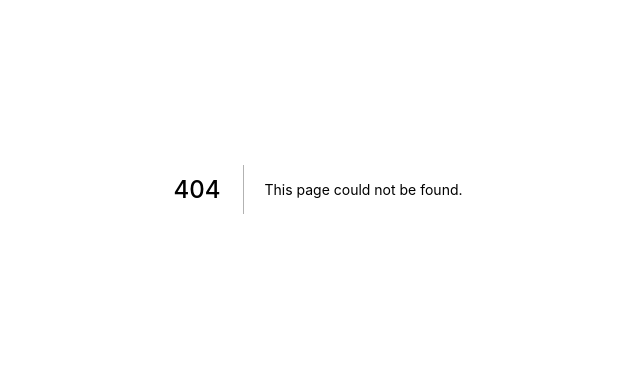
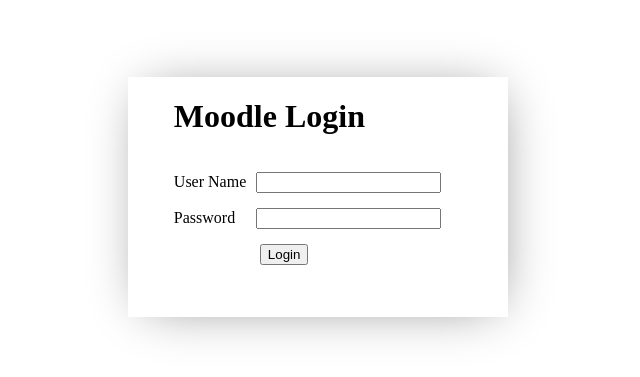
Before and after one commit to iustaad/bootcamp, a Next.js app: page /login in a window 1280 px wide. Before the commit this address had no page. Shown: the part 211-588 px from the top of the page, without its empty margins (322-962 px from the left). Built offline with nearby package versions, Linux system fonts and the light colour scheme.

Commit message:
Login Page And Moodle Services

```diff
--- /dev/null
+++ b/Services/moodleService.js
@@ -0,0 +1,24 @@
+import axios from "axios";
+
+const moodleURL = "http://localhost";
+
+class moodleService {
+  // userToken = credentials.data;
+
+  login(credentials) {
+    return axios.post(
+      `${moodleURL}/login/token.php?username=${credentials.username}&password=${credentials.password}&service=moodle_mobile_app`
+    );
+  }
+
+  enrolledUser() {
+    const userToken = localStorage.getItem("token");
+    // console.log(token);
+
+    return axios.post(
+      `${moodleURL}/webservice/rest/server.php?wstoken=${userToken}&wsfunction=core_enrol_get_enrolled_users&moodlewsrestformat=json&courseid=2`
+    );
+  }
+}
+
+export default new moodleService();
--- /dev/null
+++ b/components/TextField.js
@@ -0,0 +1,14 @@
+import React from "react";
+import { useField, ErrorMessage } from "formik";
+
+export const TextField = ({ label, ...props }) => {
+  const [field] = useField(props);
+
+  return (
+    <div>
+      <label htmlFor={field.name}>{label}</label>
+      <input {...field} {...props} />
+      <ErrorMessage name={field.name} />
+    </div>
+  );
+};
--- a/package.json
+++ b/package.json
@@ -6,10 +6,12 @@
     "start": "next start"
   },
   "dependencies": {
-    "axios": "^0.26.0",
     "express": "^4.17.3",
     "next": "latest",
     "react": "17.0.2",
-    "react-dom": "17.0.2"
+    "react-dom": "17.0.2",
+    "axios": "^0.26.0",
+    "formik": "^2.2.9",
+    "yup": "^0.32.11"
   }
 }
--- /dev/null
+++ b/pages/login.js
@@ -0,0 +1,76 @@
+import { Formik, Form } from "formik";
+import { TextField } from "../components/TextField";
+import * as Yup from "yup";
+import moodleService from "../Services/moodleService";
+import styles from "../styles/login.module.css";
+
+export default function Login() {
+  const validate = Yup.object({
+    username: Yup.string(),
+    password: Yup.string(),
+  });
+
+  const loginUsr = async (values) => {
+    try {
+      const response = await moodleService.login(values);
+      // console.log(response.data.token);
+      localStorage.setItem("token", response.data.token);
+    } catch (err) {
+      console.log(err);
+    }
+  };
+
+  const getEnrolledUser = async () => {
+    // const userToken = localStorage.getItem("token");
+    try {
+      const response = await moodleService.enrolledUser();
+      console.log(response.data[0]);
+      console.log(response.data[1]);
+      console.log(response.data[2]);
+    } catch (err) {
+      console.log(err);
+    }
+  };
+
+  return (
+    <Formik
+      initialValues={{
+        username: "",
+        password: "",
+      }}
+      validationSchema={validate}
+      onSubmit={(values) => {
+        loginUsr(values);
+        getEnrolledUser();
+      }}
+    >
+      {(formik) => (
+        <div className={styles.main}>
+          <div className={styles.card}>
+            <div className={styles.form}>
+              <h1>Moodle Login</h1>
+              <Form>
+                <TextField
+                  className={styles.userName}
+                  label="User Name"
+                  name="username"
+                  type="text"
+                />
+                <TextField
+                  className={styles.password}
+                  label="Password"
+                  name="password"
+                  type="password"
+                />
+
+                <button className={styles.loginButton} type="submit">
+                  Login
+                </button>
+              </Form>
+            </div>
+          </div>
+        </div>
+      )}
+    </Formik>
+  );
+}
--- /dev/null
+++ b/styles/login.module.css
@@ -0,0 +1,31 @@
+.main{
+    display: flex;
+    flex-direction: column;
+    justify-content: center;
+    align-items: center;
+    height: 100vh;
+}
+
+.card{
+    display: flex;
+    box-shadow: grey 3px 2px 51px -15px;
+    align-items: center;
+    align-content: space-around;
+    flex-direction: column;
+    flex-wrap: wrap;
+    width: 30%;
+    height: 30%;
+}
+
+.userName{
+    margin: 15px 10px;
+}
+
+.password{
+    margin: 0px 21px;
+}
+
+.loginButton{
+    margin-top: 15px;
+    margin-left: 86px;
+}
```
Also changed, not shown: components/ApointmentCard.js (+33 -89 lines), 1 other file (tests, documents, lock files or other folders).
